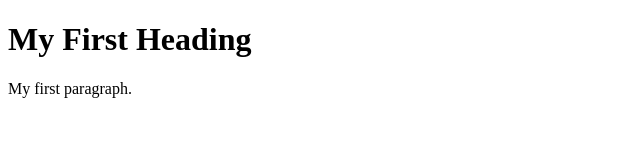
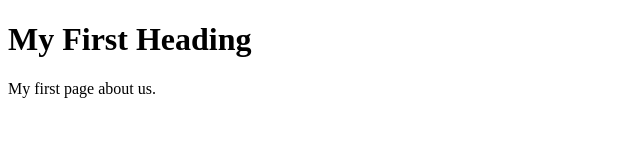
Before and after one commit to PythonKilla/first_project, a plain HTML site: page web_pages/about.html in a window 1280 px wide. Shown: the full height of the page, 0-640 px from the left. Drawn offline with Linux system fonts and the light colour scheme.

Commit message:
Update paragraph content in about.html

```diff
--- a/web_pages/about.html
+++ b/web_pages/about.html
@@ -3,7 +3,7 @@
 <body>
 
 <h1>My First Heading</h1>
-<p>My first paragraph.</p>
+<p>My first page about us.</p>
 
 </body>
 </html>
```
